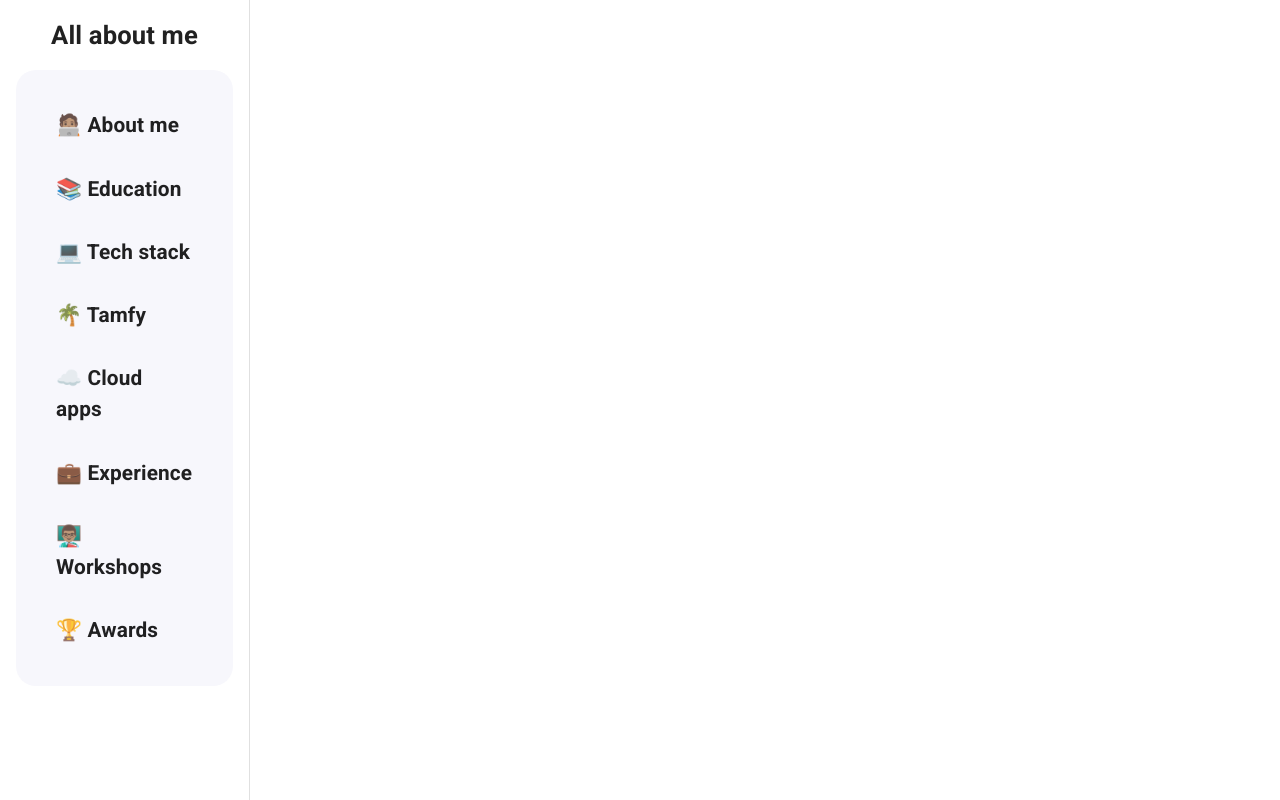
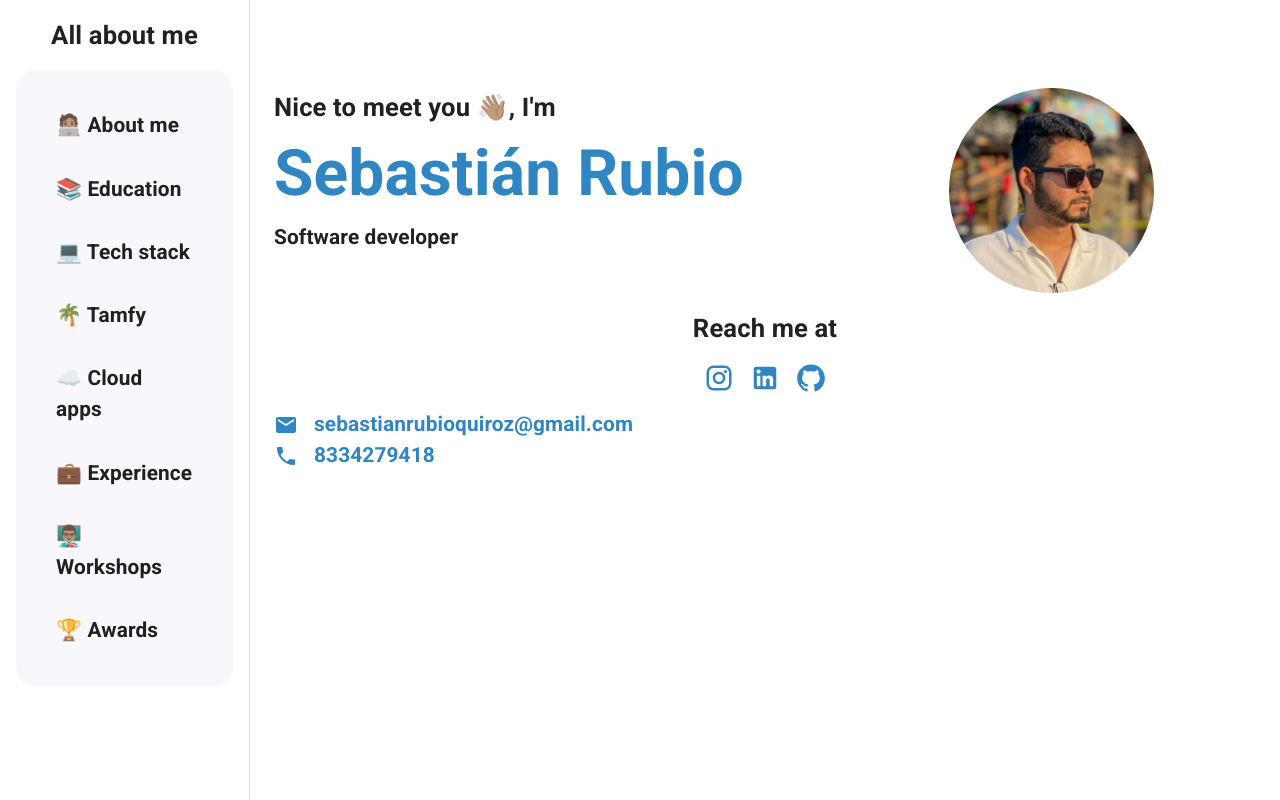
Before and after one commit to 4ubio/Portfolio, a React (Vite) app: page / in a window 1280 px wide. Built offline with nearby package versions, Linux system fonts and the light colour scheme.

Commit message:
About me page

```diff
--- a/src/pages/IndexPage.jsx
+++ b/src/pages/IndexPage.jsx
@@ -1,10 +1,52 @@
+import { Grid, IconButton, Typography } from '@mui/material'
 import { AppLayout } from '../layout/AppLayout'
+import { GitHub, Instagram, LinkedIn, Mail, Phone } from '@mui/icons-material'
 
 export const IndexPage = () => {
     return (
         <>
             <AppLayout>
+                <Grid container>
+                    <Grid item xs={12} md={7} >
+                        <Typography variant='h4'>Nice to meet you 👋🏽, I'm</Typography>
+                        <Typography variant='h1' color='primary.blue'>Sebastián Rubio</Typography>
+                        <Typography variant='h6'>Software developer</Typography>
+                    </Grid>
 
+                    <Grid item xs={12} md={5} display='flex' justifyContent='center' alignItems='center'>
+                        <img src='./assets/me.png' className='img_me'></img>
+                    </Grid>
+                </Grid>
+
+                <Grid container mt={2} display='flex' justifyContent='center'>
+                    <Typography variant='h4'>Reach me at</Typography>
+
+                    <Grid container mt={1} justifyContent='center'>
+                        <IconButton sx={{color: 'primary.blue'}} onClick={() => window.open('https://www.instagram.com/4ubio/')}>
+                            <Instagram sx={{fontSize: 30}}/>
+                        </IconButton>
+
+                        <IconButton sx={{color: 'primary.blue'}} onClick={() => window.open('https://www.linkedin.com/in/sebastiánrubi0/')}>
+                            <LinkedIn sx={{fontSize: 30}}/>
+                        </IconButton>
+
+                        <IconButton sx={{color: 'primary.blue'}} onClick={() => window.open('https://github.com/4ubio')}>
+                            <GitHub sx={{fontSize: 30}}/>
+                        </IconButton>
+                    </Grid>
+
+                    <Grid container display='block' mt={1}>
+                        <Grid item color='primary.blue' display='flex' alignItems='center'>
+                            <Mail />
+                            <Typography variant='h6' ml={2}>sebastianrubioquiroz@gmail.com</Typography>
+                        </Grid>
+
+                        <Grid item color='primary.blue' display='flex' alignItems='center'>
+                            <Phone />
+                            <Typography variant='h6' ml={2}>8334279418</Typography>
+                        </Grid>
+                    </Grid>
+                </Grid>
             </AppLayout>
         </>
     )
--- a/src/styles.css
+++ b/src/styles.css
@@ -0,0 +1,11 @@
+.img_me {
+    border-radius: 50%;
+    margin-top: 20px;
+    width: 50%;
+}
+
+@media (min-width: 900px) {
+    .img_me {
+        margin-top: 0;
+    }
+}
--- a/src/theme/theme.js
+++ b/src/theme/theme.js
@@ -7,7 +7,8 @@ export const theme = createTheme({
     palette: {
         primary: {
             main: '#ffffff',
-            bg: '#f7f7fc'
+            bg: '#f7f7fc',
+            blue: '#3085C3'
         },
         error: {
             main: red.A400
@@ -20,7 +21,7 @@ export const theme = createTheme({
 theme.typography.h1 = {
     fontSize: '2.5rem',               //Mobile size
     '@media (min-width:600px)': {     //Tablets and higher sizes
-        fontSize: '6rem',
+        fontSize: '4rem',
     }
 };
 
```
Also changed, not shown: src/pages/BasePage.jsx (added, +11 -0 lines), public/assets/me.png (added).
